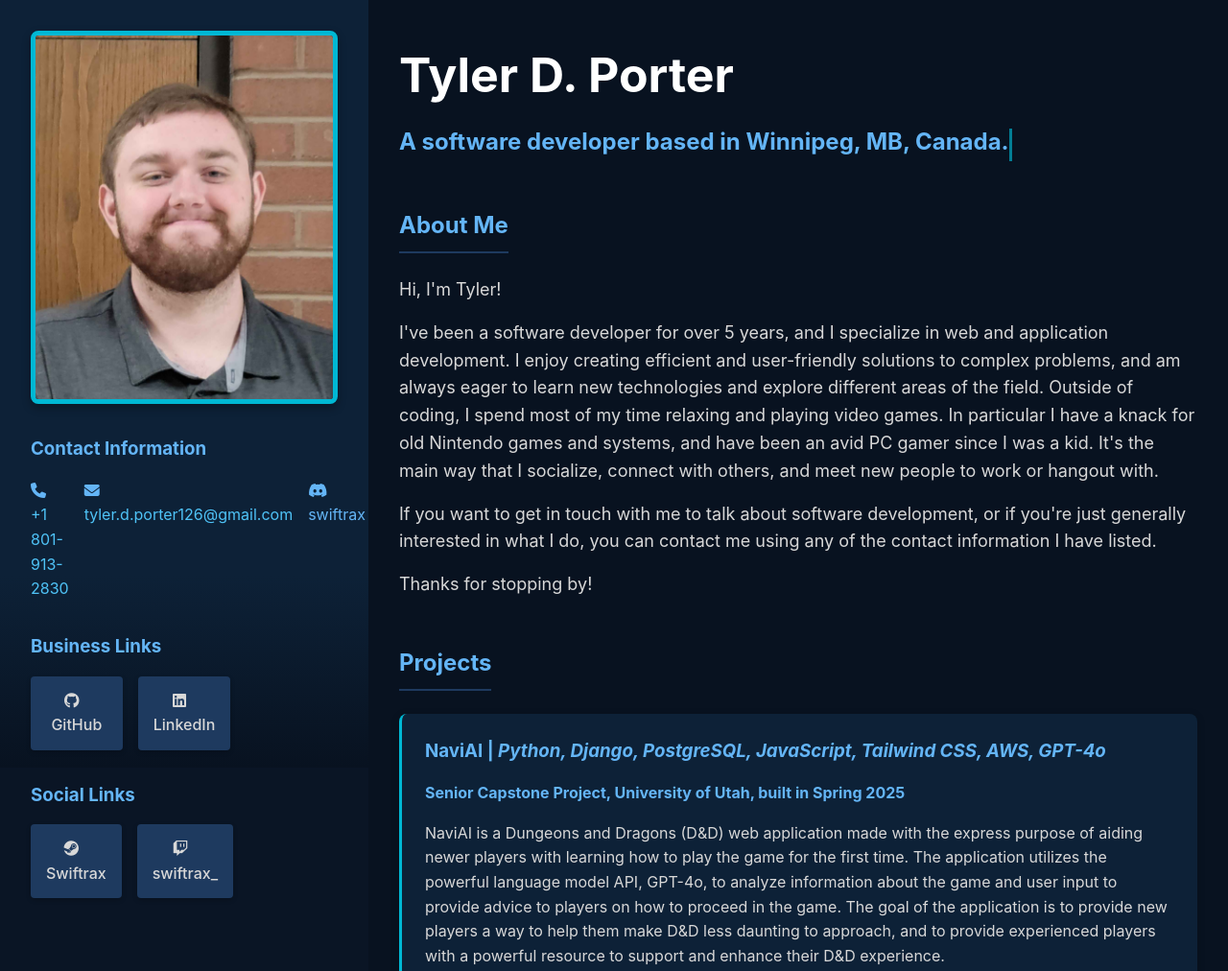
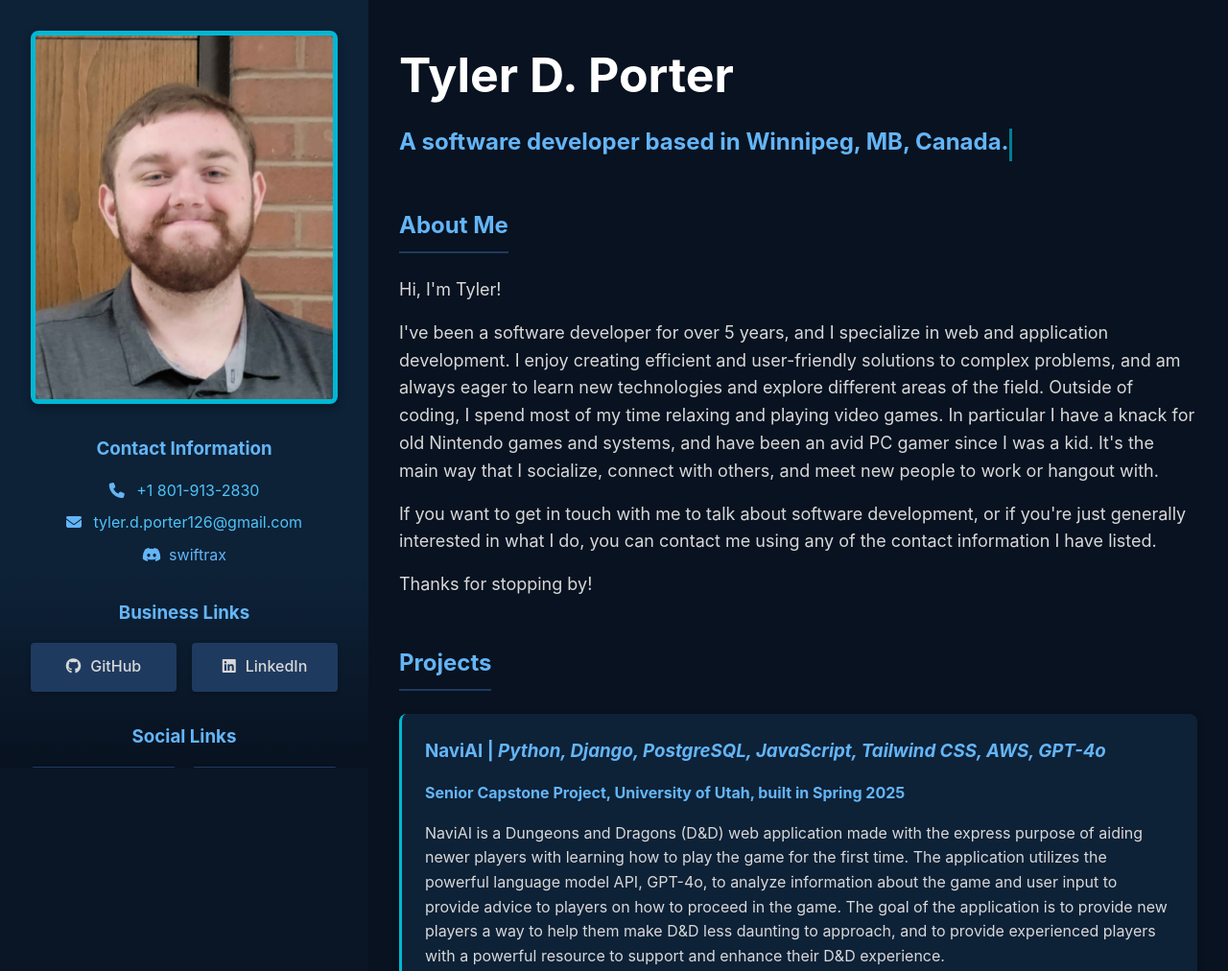
Before and after one commit to tporterz/tporterz.github.io, a plain HTML site: page index.html in a window 1280 px wide. Shown: the top 1012 px of the page at 96% size. Drawn offline with Linux system fonts and the light colour scheme.

Commit message:
Fixed left section when width and height are odd

```diff
--- a/main.css
+++ b/main.css
@@ -401,3 +401,27 @@ main {
         }
     }
 }
+
+@media (max-width: 1500px) {
+    .profile-section {
+        align-items: center;
+    }
+
+    .profile-links {
+        grid-template-columns: repeat(auto-fit, minmax(120px, 1fr));
+        justify-content: center;
+        width: 100%;
+    }
+
+    .contact-links {
+        flex-direction: column;
+        align-items: center;
+        gap: 0.5rem;
+    }
+}
+
+@media (max-height: 950px) {
+    .left-half {
+        overflow-y: auto;
+    }
+}
```
